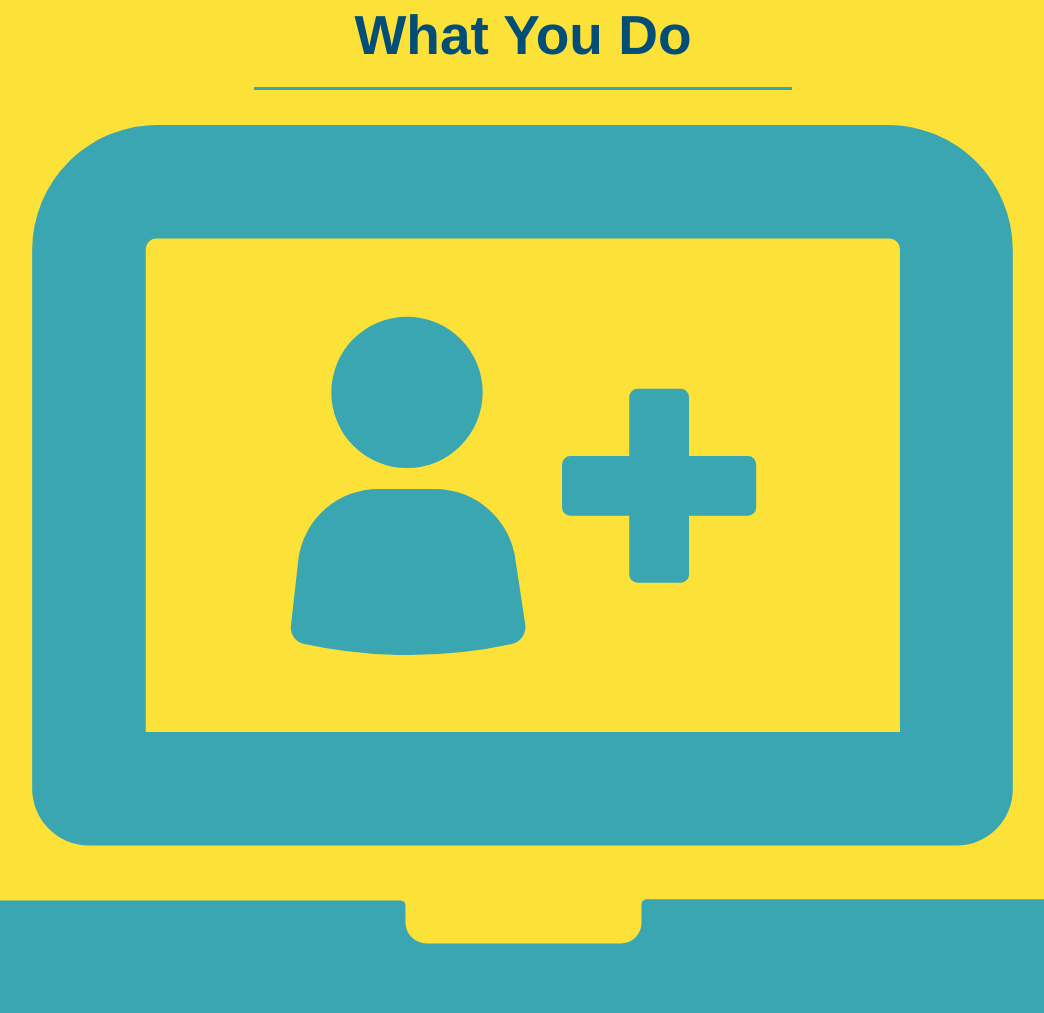
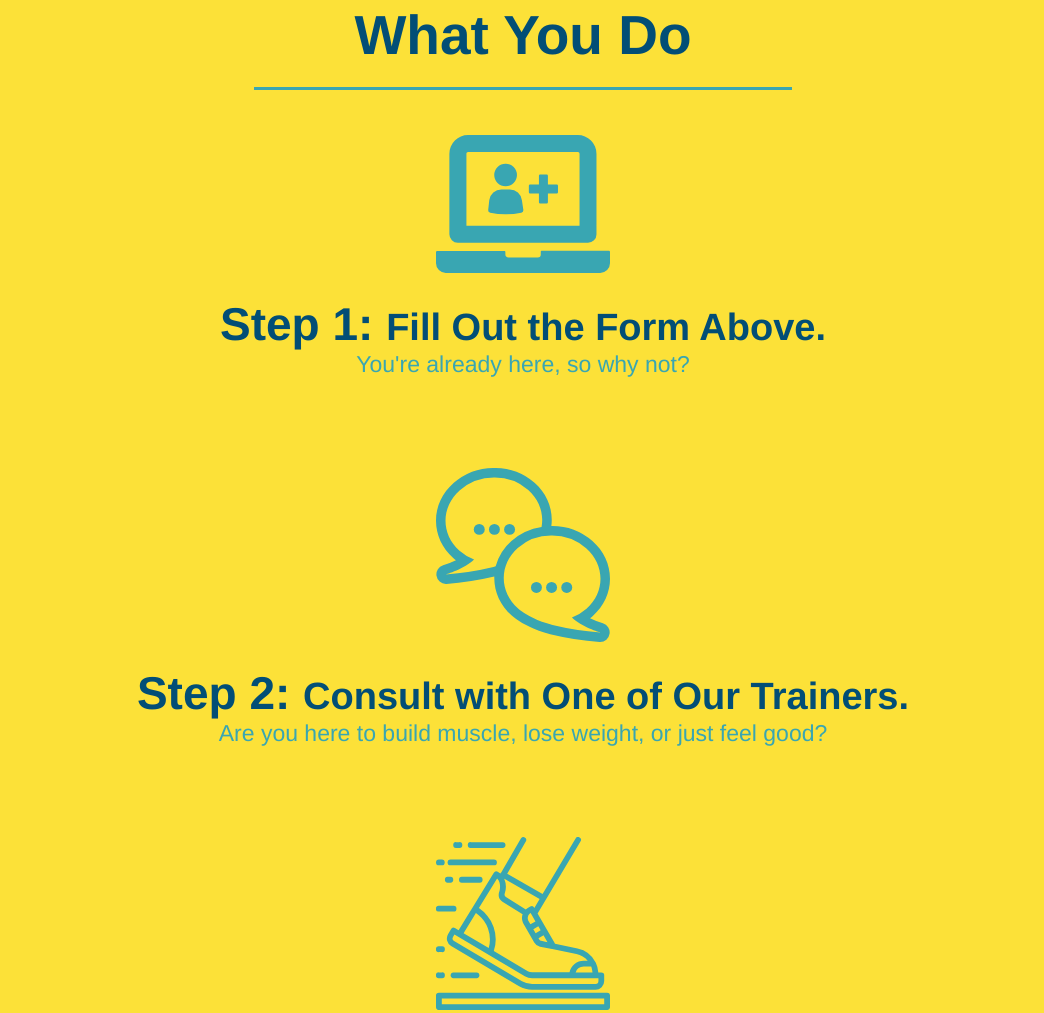
Before and after one commit to Jmhano/module-1-work, a plain HTML site: page index.html in a window 1280 px wide. Shown: the part 1117-2130 px from the top of the page, without its empty margins (117-1161 px from the left). Drawn offline with Linux system fonts and the light colour scheme.

Commit message:
style what you do section

```diff
--- a/assets/css/style.css
+++ b/assets/css/style.css
@@ -185,11 +185,12 @@
 
       }
 
-      .steps image {
+      .steps img {
         width: 15%;
         margin: 10px 0;
 
       }
+
 
       .steps h3 {
         color: #024e76;
```
